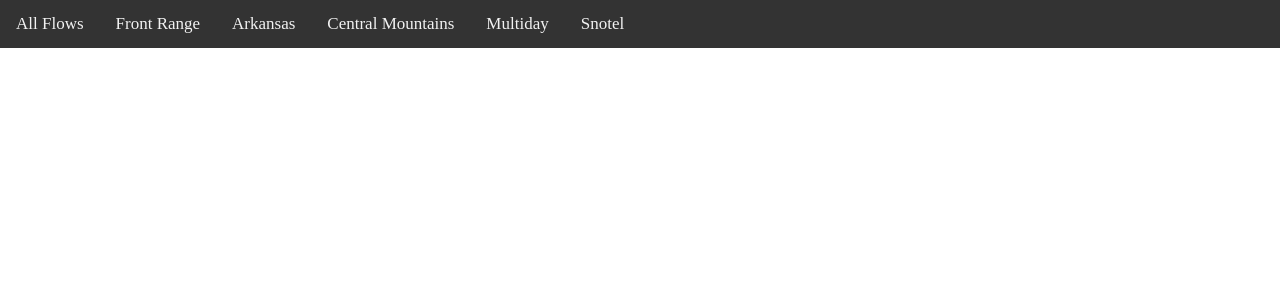
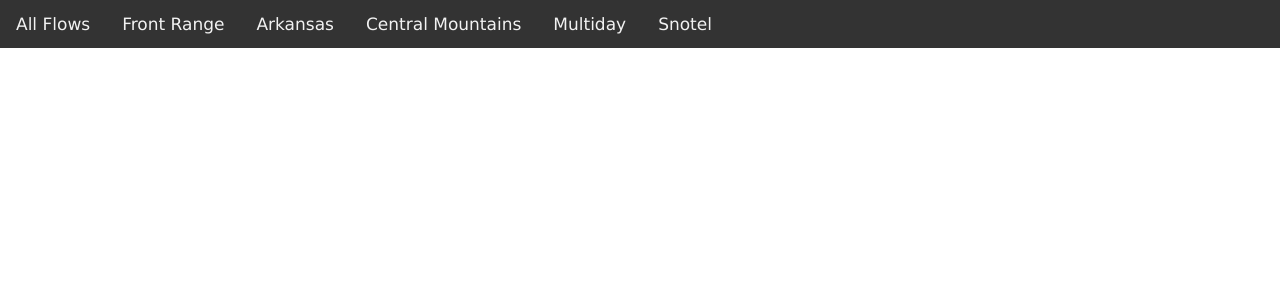
Before and after one commit to mikebannis/rivergraphs, a Flask app: template app/templates/base.html in a window 1280 px wide. Shown: the top 300 px of the page. Run offline with Flask 2, Linux system fonts and the light colour scheme; the template is opened without the code that fills it, so the values that code supplies are empty.

Commit message:
fighting with git, updated rivergraphs.wsgi

```diff
--- a/app/templates/base.html
+++ b/app/templates/base.html
@@ -20,6 +20,7 @@
 	  text-align: center;
 	  padding: 14px 16px;
 	  text-decoration: none;
+      font-family: Verdana;
 	  font-size: 17px;
 	}
 
```
